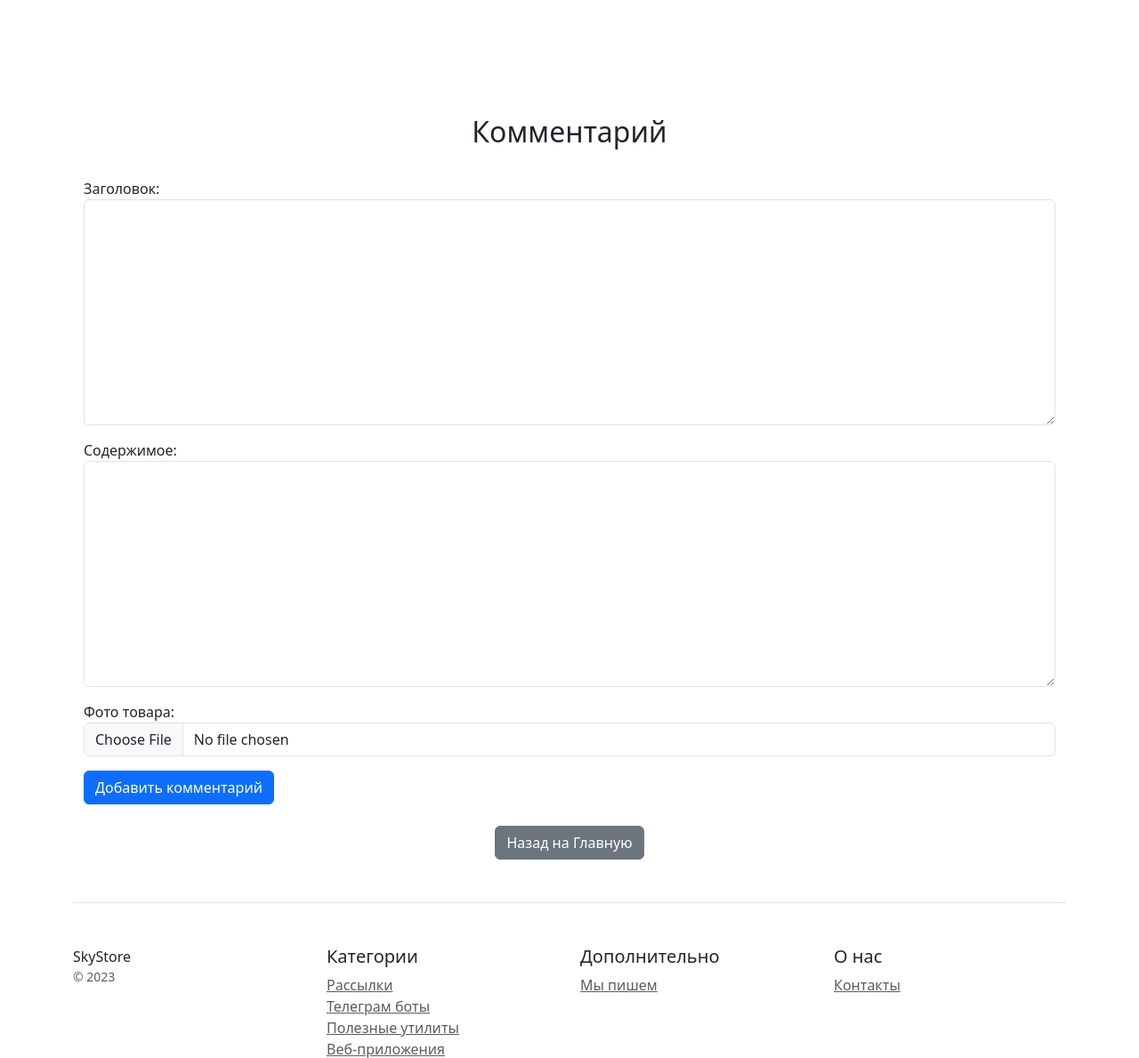
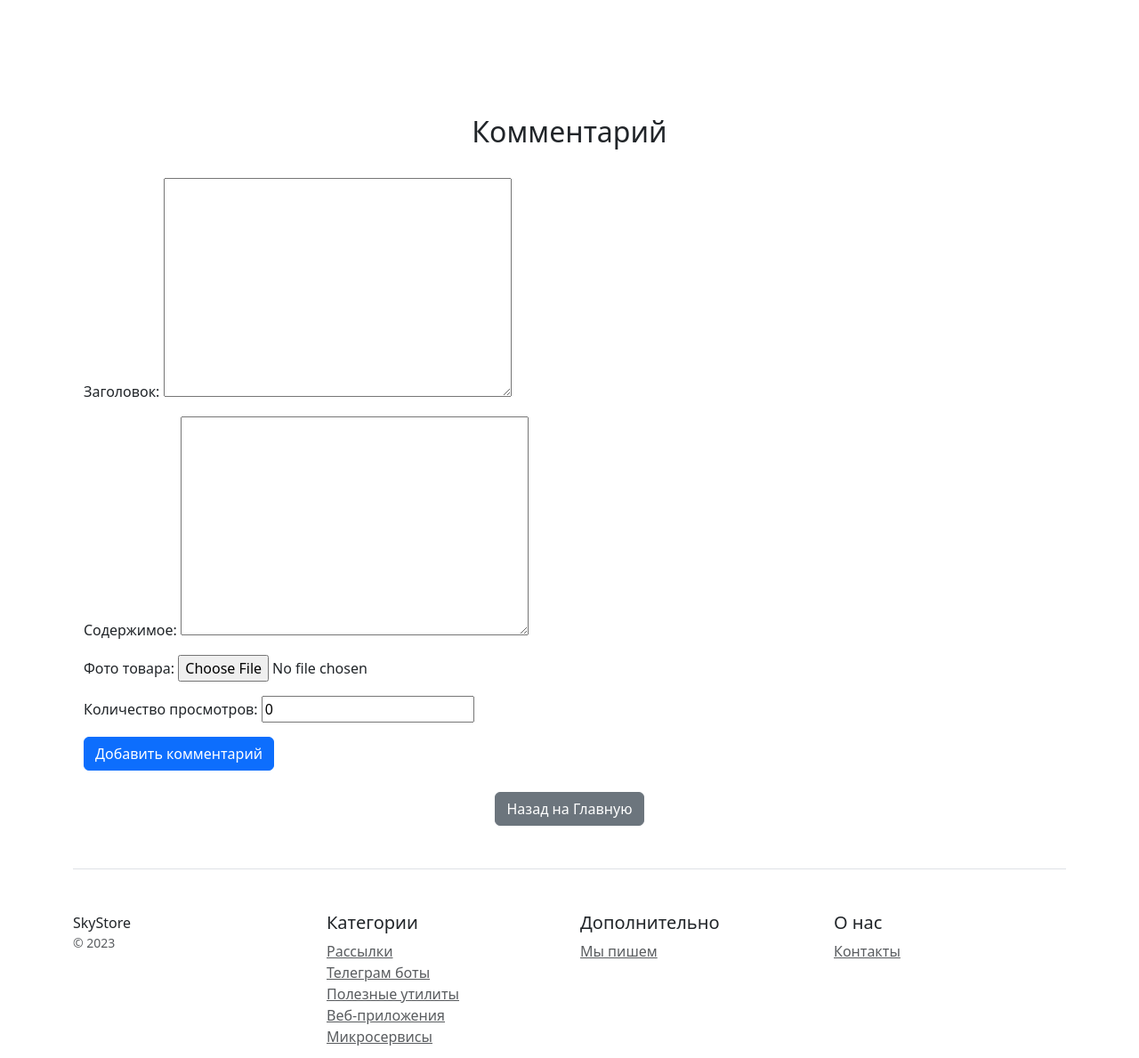
Before and after one commit to Supstar10/project_sky, a Django app: page /blog/create/ in a window 1280 px wide. Shown: the part 265-1454 px from the top of the page at 89% size. Run offline with Django 5.2, Linux system fonts and the light colour scheme.

Commit message:
saves comments in blog

```diff
--- a/catalog/models.py
+++ b/catalog/models.py
@@ -89,7 +89,8 @@ class Blog(models.Model):
         verbose_name="Фото товара",
     )
     count_views = models.IntegerField(
-        verbose_name="количество просмотров"
+        verbose_name="количество просмотров",
+        default=0
     )
     date_of_creation = models.DateTimeField(
         verbose_name="дата создания",
--- a/catalog/templates/catalog/blog_form.html
+++ b/catalog/templates/catalog/blog_form.html
@@ -12,26 +12,7 @@
     </h2>
     <form method="post" enctype="multipart/form-data">
         {% csrf_token %}
-
-        <div class="mb-3">
-            {{ form.heading.label_tag }}
-            {{ form.heading|add_class:"form-control" }}
-        </div>
-
-        <div class="mb-3">
-            {{ form.content.label_tag }}
-            {{ form.content|add_class:"form-control" }}
-        </div>
-
-        <div class="mb-3">
-            {{ form.preview.label_tag }}
-            {{ form.preview|add_class:"form-control" }}
-        </div>
-
-        <div class="mb-3">
-            {{ form.sing_of_publication.label_tag }}
-            {{ form.sing_of_publication|add_class:"form-control" }}
-        </div>
+        {{ form.as_p }}
 
         <button type="submit" class="btn btn-primary">
             {% if object %}
--- a/catalog/templates/catalog/blog_list.html
+++ b/catalog/templates/catalog/blog_list.html
@@ -79,7 +79,7 @@
                     <li>Просмотры - {{ blog.count_views }}</li>
                 </ul>
                 <div class="btn-group">
-                    <a href="{% url 'catalog:product_detail' product.pk %}" class="btn btn-primary">Подробнее</a>
+                    <a href="{% url 'catalog:detail_blog' blog.pk %}" class="btn btn-primary">Подробнее</a>
                 </div>
             </div>
         </div>
--- a/catalog/urls.py
+++ b/catalog/urls.py
@@ -17,5 +17,5 @@ urlpatterns = [
     path('blog/create/', BlogCreateView.as_view(), name='blog_create'),
     path('<slug:slug>/update/', BlogUpdateView.as_view(), name='update_blog'),
     path('<slug:slug>/delete/', BlogDeleteView.as_view(), name='delete_blog'),
-    path('<slug:slug>/view/', BlogDetailView.as_view(), name='detail_blog'),
+    path('<int:pk>/view/', BlogDetailView.as_view(), name='detail_blog'),
 ]
--- a/catalog/views.py
+++ b/catalog/views.py
@@ -50,8 +50,9 @@ class BlogCreateView(CreateView):
 
     def form_valid(self, form):
         if form.is_valid():
-            obj = form.save()
-            obj.slug = slugify(obj.title)
+            obj = form.save(commit=False)
+            print(obj)
+            obj.slug = slugify(obj.heading)
             obj.save()
         return super().form_valid(form)
 
```
